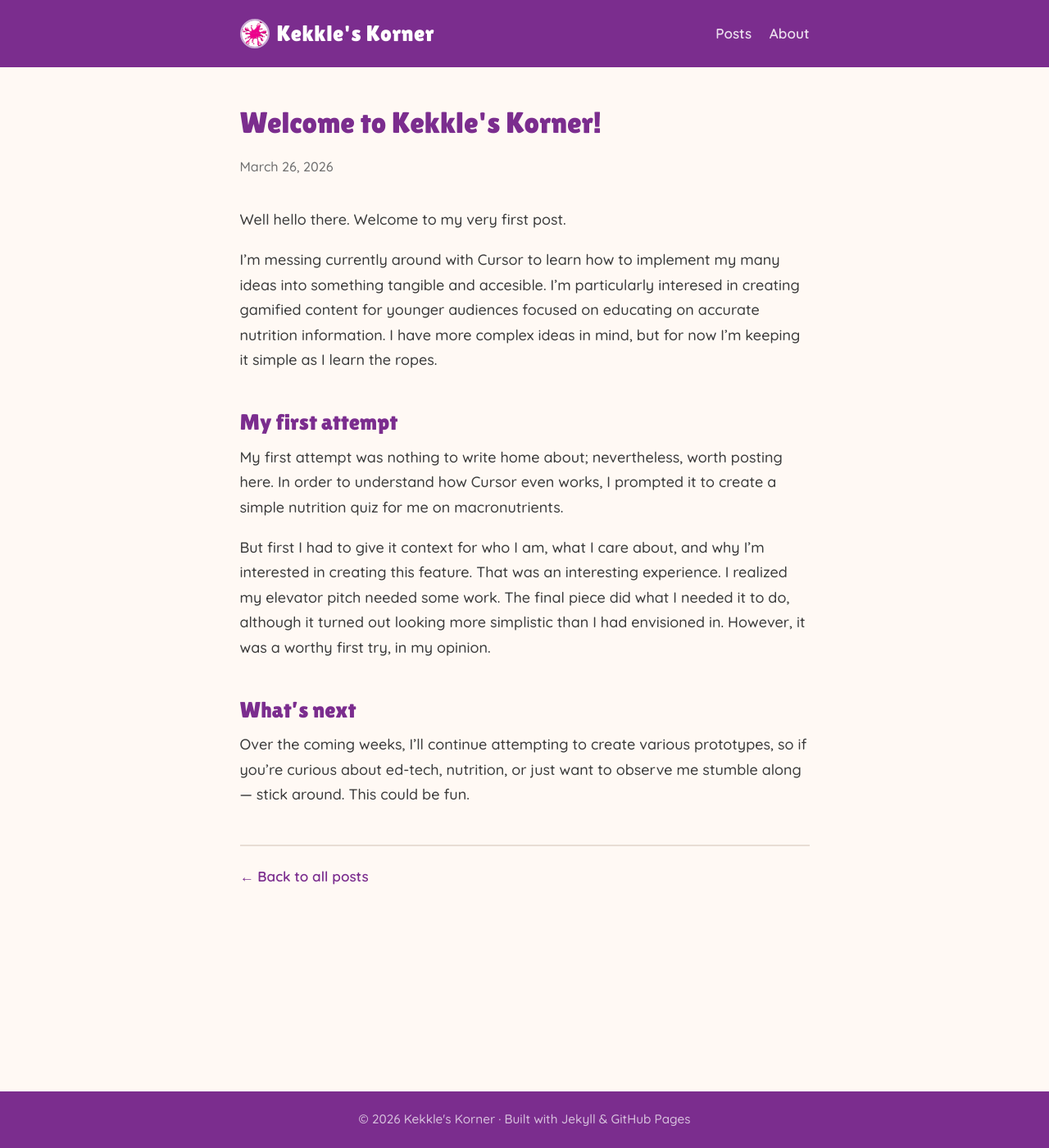
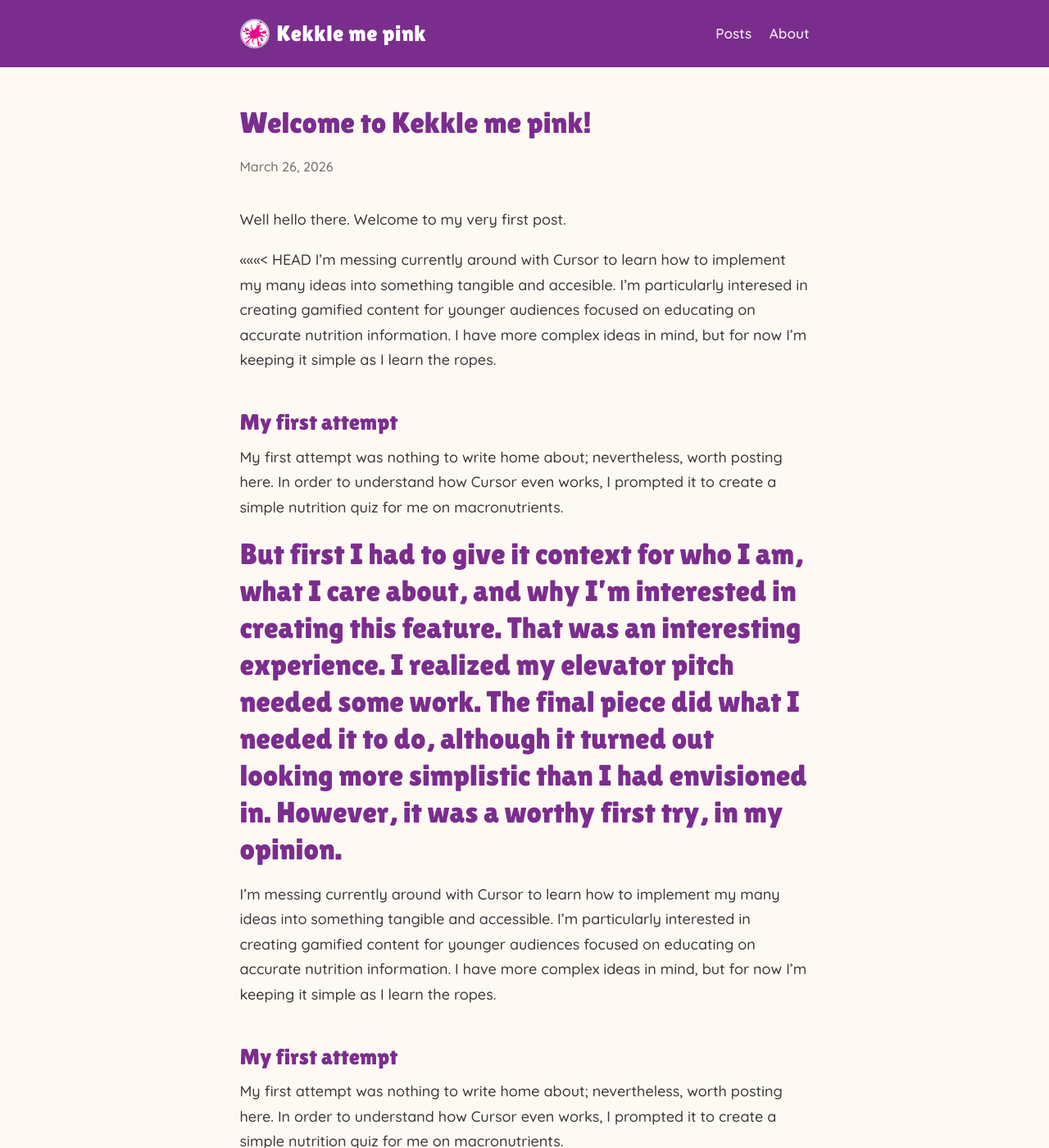
Before and after one commit to Kekkle/kekkles-korner, a Jekyll site: the page built from _posts/2026-03-26-welcome-to-kekkles-korner.md, in a window 1280 px wide and 1400 px high. Shown: the whole window at 82% size. Built offline with Jekyll 4.4.1, drawn with Linux system fonts in a browser that asks for light colours; some of the changed text lies outside the part shown.

Commit message:
Rename blog to "Kekkle me pink" and rewrite first post
Replaced all references from "Kekkle's Korner" to "Kekkle me pink"
across config, layouts, pages, and README. Rewrote the first blog
post with personal intro and linked the Prototype Quiz.

Made-with: Cursor

```diff
--- a/_config.yml
+++ b/_config.yml
@@ -1,4 +1,4 @@
-title: Kekkle's Korner
+title: Kekkle me pink
 description: Bi-monthly updates on building a nutrition education app for kids.
 url: "https://kekkle.github.io"
 baseurl: "/kekkles-korner"
--- a/_layouts/default.html
+++ b/_layouts/default.html
@@ -17,7 +17,7 @@
     <div class="container">
       <a href="{{ '/' | relative_url }}" class="site-title">
         <img src="{{ '/assets/images/kekkle-logo.png' | relative_url }}" alt="Kekkle logo" class="site-logo">
-        Kekkle's Korner
+        Kekkle me pink
       </a>
       <nav class="site-nav">
         <a href="{{ '/' | relative_url }}">Posts</a>
@@ -34,7 +34,7 @@
 
   <footer class="site-footer">
     <div class="container">
-      <p>&copy; {{ 'now' | date: "%Y" }} Kekkle's Korner &middot; Built with Jekyll &amp; GitHub Pages</p>
+      <p>&copy; {{ 'now' | date: "%Y" }} Kekkle me pink &middot; Built with Jekyll &amp; GitHub Pages</p>
     </div>
   </footer>
 </body>
--- a/_posts/2026-03-26-welcome-to-kekkles-korner.md
+++ b/_posts/2026-03-26-welcome-to-kekkles-korner.md
@@ -1,10 +1,11 @@
 ---
-title: "Welcome to Kekkle's Korner!"
+title: "Welcome to Kekkle me pink!"
 date: 2026-03-26
 ---
 
 Well hello there. Welcome to my very first post.
 
+<<<<<<< HEAD
 I'm messing currently around with Cursor to learn how to implement my many ideas into something tangible and accesible. I'm particularly interesed in creating gamified content for younger audiences focused on educating on accurate nutrition information. I have more complex ideas in mind, but for now I'm keeping it simple as I learn the ropes.
 
 ## My first attempt
@@ -12,7 +13,22 @@ I'm messing currently around with Cursor to learn how to implement my many ideas
 My first attempt was nothing to write home about; nevertheless, worth posting here. In order to understand how Cursor even works, I prompted it to create a simple nutrition quiz for me on macronutrients.
 
 But first I had to give it context for who I am, what I care about, and why I'm interested in creating this feature. That was an interesting experience. I realized my elevator pitch needed some work. The final piece did what I needed it to do, although it turned out looking more simplistic than I had envisioned in. However, it was a worthy first try, in my opinion.
+=======
+I'm messing currently around with Cursor to learn how to implement my many ideas into something tangible and accessible. I'm particularly interested in creating gamified content for younger audiences focused on educating on accurate nutrition information. I have more complex ideas in mind, but for now I'm keeping it simple as I learn the ropes.
+
+## My first attempt
+
+My first attempt was nothing to write home about; nevertheless, worth posting here. In order to understand how Cursor even works, I prompted it to create a simple nutrition quiz for me on macronutrients.
+
+But first I had to give it context for who I am, what I care about, and why I'm interested in creating this feature. That was an interesting experience. I realized my elevator pitch needed some work. The final piece did what I needed it to do, although it turned out looking more simplistic than I had envisioned. However, it was a worthy first try, in my opinion.
+
+Check it out here: [Prototype Quiz](https://kekkle.github.io/Prototype-quiz/)
+>>>>>>> 54df8fe (Rename blog to "Kekkle me pink" and rewrite first post)
 
 ## What's next
 
 Over the coming weeks, I'll continue attempting to create various prototypes, so if you're curious about ed-tech, nutrition, or just want to observe me stumble along --- stick around. This could be fun.
+<<<<<<< HEAD
+
+=======
+>>>>>>> 54df8fe (Rename blog to "Kekkle me pink" and rewrite first post)
--- a/index.html
+++ b/index.html
@@ -2,7 +2,7 @@
 layout: default
 title: Home
 ---
-<h1 class="page-heading">Kekkle's Korner</h1>
+<h1 class="page-heading">Kekkle me pink</h1>
 <p class="page-subtitle">A simple blog to post my stuff...</p>
 
 <ul class="post-list">
```
Also changed, not shown: about.md (+1 -1 lines), README.md.
